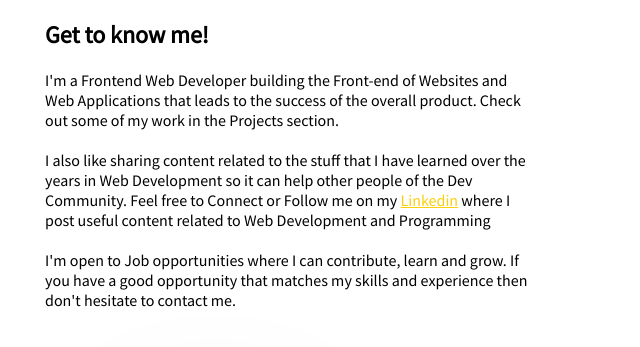
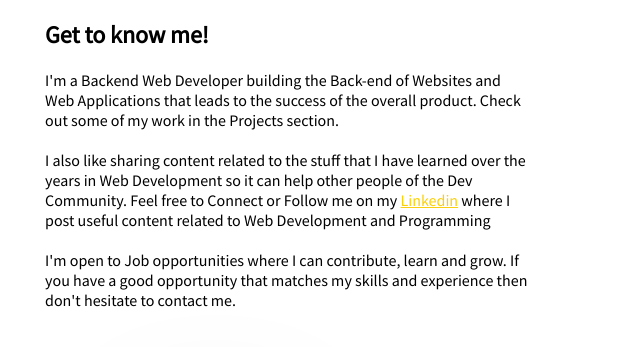
Before and after one commit to VadirajKranam/Portfoilio, a plain HTML site: page index.htm in a window 1280 px wide. Shown: the part 622-969 px from the top of the page, 0-640 px from the left. Drawn offline with Linux system fonts and the light colour scheme; a web font is replaced by a local one.

Commit message:
Update index.htm

```diff
--- a/index.htm
+++ b/index.htm
@@ -55,7 +55,7 @@
                 <h2>Get to know me!</h2>
             </div>
              <div>
-                I'm a Frontend Web Developer building the Front-end of Websites and<br> Web Applications that leads to the success of the overall product. Check<br> out some of my work in the Projects section.<br><br>
+                I'm a Backend Web Developer building the Back-end of Websites and<br> Web Applications that leads to the success of the overall product. Check<br> out some of my work in the Projects section.<br><br>
 I also like sharing content related to the stuff that I have learned over the<br> years in Web Development so it can help other people of the Dev<br> Community. Feel free to Connect or Follow me on my <a href="#" class="link">Linkedin</a> where I<br> post useful content related to Web Development and Programming<br><br>
 I'm open to Job opportunities where I can contribute, learn and grow. If<br> you have a good opportunity that matches my skills and experience then<br> don't hesitate to contact me.<br>
              </div>
```
